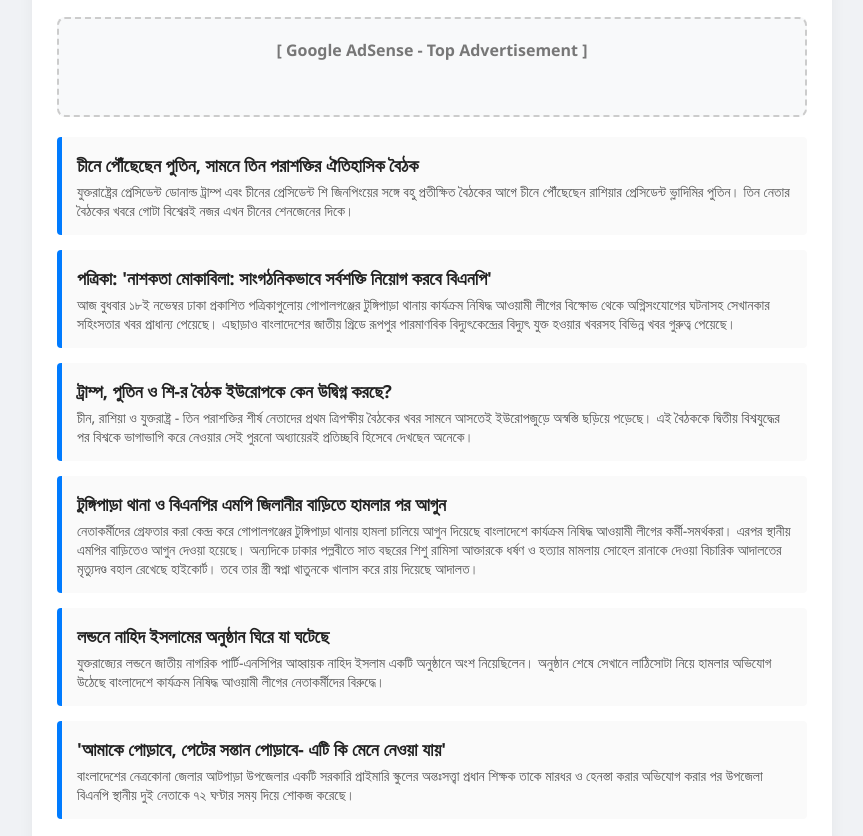
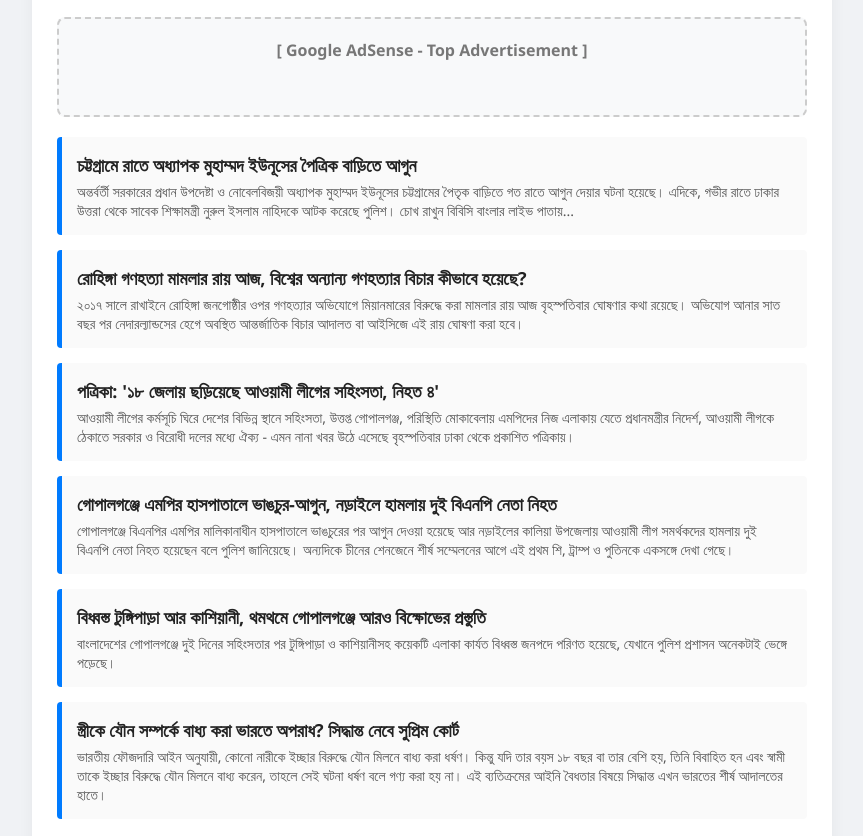
Before and after one commit to rash28997-design/nur1, a plain HTML site: page index.html in a window 1280 px wide. Shown: the part 91-927 px from the top of the page, without its empty margins (208-1071 px from the left). Drawn offline with Linux system fonts and the light colour scheme.

Commit message:
Automated daily news update

```diff
--- a/index.html
+++ b/index.html
@@ -33,56 +33,56 @@
 
 <div class="news-card">
     <h3>
-        <a href="https://www.bbc.com/bengali/articles/cqr7ge23l9njo?at_medium=RSS&amp;at_campaign=rss" target="_blank" rel="noopener noreferrer">
-            চীনে পৌঁছেছেন পুতিন, সামনে তিন পরাশক্তির ঐতিহাসিক বৈঠক
+        <a href="https://www.bbc.co.uk/bengali/live/c6j4r8jnvx2yt?at_medium=RSS&amp;at_campaign=rss" target="_blank" rel="noopener noreferrer">
+            চট্টগ্রামে রাতে অধ্যাপক মুহাম্মদ ইউনূসের পৈত্রিক বাড়িতে আগুন
         </a>
     </h3>
-    <p>যুক্তরাষ্ট্রের প্রেসিডেন্ট ডোনাল্ড ট্রাম্প এবং চীনের প্রেসিডেন্ট শি জিনপিংয়ের সঙ্গে বহু প্রতীক্ষিত বৈঠকের আগে চীনে পৌঁছেছেন রাশিয়ার প্রেসিডেন্ট ভ্লাদিমির পুতিন। তিন নেতার বৈঠকের খবরে গোটা বিশ্বেরই নজর এখন চীনের শেনজেনের দিকে।</p>
+    <p>অন্তর্বর্তী সরকারের প্রধান উপদেষ্টা ও নোবেলবিজয়ী অধ্যাপক মুহাম্মদ ইউনূসের চট্টগ্রামের পৈতৃক বাড়িতে গত রাতে আগুন দেয়ার ঘটনা হয়েছে। এদিকে, গভীর রাতে ঢাকার উত্তরা থেকে সাবেক শিক্ষামন্ত্রী নুরুল ইসলাম নাহিদকে আটক করেছে পুলিশ। চোখ রাখুন বিবিসি বাংলার লাইভ পাতায়...</p>
 </div>
 
 <div class="news-card">
     <h3>
-        <a href="https://www.bbc.com/bengali/articles/cr2kl55w0dd5o?at_medium=RSS&amp;at_campaign=rss" target="_blank" rel="noopener noreferrer">
-            পত্রিকা: &#x27;নাশকতা মোকাবিলা: সাংগঠনিকভাবে সর্বশক্তি নিয়োগ করবে বিএনপি&#x27;
+        <a href="https://www.bbc.com/bengali/articles/c64gnxe7g7d9o?at_medium=RSS&amp;at_campaign=rss" target="_blank" rel="noopener noreferrer">
+            রোহিঙ্গা গণহত্যা মামলার রায় আজ, বিশ্বের অন্যান্য গণহত্যার বিচার কীভাবে হয়েছে?
         </a>
     </h3>
-    <p>আজ বুধবার ১৮ই নভেম্বর ঢাকা প্রকাশিত পত্রিকাগুলোয় গোপালগঞ্জের টুঙ্গিপাড়া থানায় কার্যক্রম নিষিদ্ধ আওয়ামী লীগের বিক্ষোভ থেকে অগ্নিসংযোগের ঘটনাসহ সেখানকার সহিংসতার খবর প্রাধান্য পেয়েছে। এছাড়াও বাংলাদেশের জাতীয় গ্রিডে রূপপুর পারমাণবিক বিদ্যুৎকেন্দ্রের বিদ্যুৎ যুক্ত হওয়ার খবরসহ বিভিন্ন খবর গুরুত্ব পেয়েছে।</p>
+    <p>২০১৭ সালে রাখাইনে রোহিঙ্গা জনগোষ্ঠীর ওপর গণহত্যার অভিযোগে মিয়ানমারের বিরুদ্ধে করা মামলার রায় আজ বৃহস্পতিবার  ঘোষণার কথা রয়েছে। অভিযোগ আনার সাত বছর পর নেদারল্যান্ডসের হেগে অবস্থিত আন্তর্জাতিক বিচার আদালত বা আইসিজে এই রায় ঘোষণা করা হবে।</p>
 </div>
 
 <div class="news-card">
     <h3>
-        <a href="https://www.bbc.com/bengali/articles/cmd91x19007lo?at_medium=RSS&amp;at_campaign=rss" target="_blank" rel="noopener noreferrer">
-            ট্রাম্প, পুতিন ও শি-র বৈঠক ইউরোপকে কেন উদ্বিগ্ন করছে?
+        <a href="https://www.bbc.com/bengali/articles/cr62pq1j2x6jo?at_medium=RSS&amp;at_campaign=rss" target="_blank" rel="noopener noreferrer">
+            পত্রিকা: &#x27;১৮ জেলায় ছড়িয়েছে আওয়ামী লীগের সহিংসতা, নিহত ৪&#x27;
         </a>
     </h3>
-    <p>চীন, রাশিয়া ও যুক্তরাষ্ট্র - তিন পরাশক্তির শীর্ষ নেতাদের প্রথম ত্রিপক্ষীয় বৈঠকের খবর সামনে আসতেই ইউরোপজুড়ে অস্বস্তি ছড়িয়ে পড়েছে। এই বৈঠককে দ্বিতীয় বিশ্বযুদ্ধের পর বিশ্বকে ভাগাভাগি করে নেওয়ার সেই পুরনো অধ্যায়েরই প্রতিচ্ছবি হিসেবে দেখছেন অনেকে।</p>
+    <p>আওয়ামী লীগের কর্মসূচি ঘিরে দেশের বিভিন্ন স্থানে সহিংসতা, উত্তপ্ত গোপালগঞ্জ, পরিস্থিতি মোকাবেলায় এমপিদের নিজ এলাকায় যেতে প্রধানমন্ত্রীর নিদের্শ, আওয়ামী লীগকে ঠেকাতে সরকার ও বিরোধী দলের মধ্যে ঐক্য - এমন নানা খবর উঠে এসেছে বৃহস্পতিবার ঢাকা থেকে প্রকাশিত পত্রিকায়।</p>
 </div>
 
 <div class="news-card">
     <h3>
-        <a href="https://www.bbc.co.uk/bengali/live/cmx2xw1r4wldt?at_medium=RSS&amp;at_campaign=rss" target="_blank" rel="noopener noreferrer">
-            টুঙ্গিপাড়া থানা ও বিএনপির এমপি জিলানীর বাড়িতে হামলার পর আগুন
+        <a href="https://www.bbc.co.uk/bengali/live/cwe9kn24gdn9t?at_medium=RSS&amp;at_campaign=rss" target="_blank" rel="noopener noreferrer">
+            গোপালগঞ্জে এমপির হাসপাতালে ভাঙচুর-আগুন, নড়াইলে হামলায় দুই বিএনপি নেতা নিহত
         </a>
     </h3>
-    <p>নেতাকর্মীদের গ্রেফতার করা কেন্দ্র করে গোপালগঞ্জের টুঙ্গিপাড়া থানায় হামলা চালিয়ে আগুন দিয়েছে বাংলাদেশে কার্যক্রম নিষিদ্ধ আওয়ামী লীগের কর্মী-সমর্থকরা। এরপর স্থানীয় এমপির বাড়িতেও আগুন দেওয়া হয়েছে। অন্যদিকে ঢাকার পল্লবীতে সাত বছরের শিশু রামিসা আক্তারকে ধর্ষণ ও হত্যার মামলায় সোহেল রানাকে দেওয়া বিচারিক আদালতের মৃত্যুদণ্ড বহাল রেখেছে হাইকোর্ট। তবে তার স্ত্রী স্বপ্না খাতুনকে খালাস করে রায় দিয়েছে আদালত।</p>
+    <p>গোপালগঞ্জে বিএনপির এমপির মালিকানাধীন হাসপাতালে ভাঙচুরের পর আগুন দেওয়া হয়েছে আর নড়াইলের কালিয়া উপজেলায় আওয়ামী লীগ সমর্থকদের হামলায় দুই বিএনপি নেতা নিহত হয়েছেন বলে পুলিশ জানিয়েছে। অন্যদিকে চীনের শেনজেনে শীর্ষ সম্মেলনের আগে এই প্রথম শি, ট্রাম্প ও পুতিনকে একসঙ্গে দেখা গেছে।</p>
 </div>
 
 <div class="news-card">
     <h3>
-        <a href="https://www.bbc.com/bengali/articles/cr93080g1z73o?at_medium=RSS&amp;at_campaign=rss" target="_blank" rel="noopener noreferrer">
-            লন্ডনে নাহিদ ইসলামের অনুষ্ঠান ঘিরে যা ঘটেছে
+        <a href="https://www.bbc.com/bengali/articles/cqzjr30yvk48o?at_medium=RSS&amp;at_campaign=rss" target="_blank" rel="noopener noreferrer">
+            বিধ্বস্ত টুঙ্গিপাড়া আর কাশিয়ানী, থমথমে গোপালগঞ্জে আরও বিক্ষোভের প্রস্তুতি
         </a>
     </h3>
-    <p>যুক্তরাজ্যের লন্ডনে জাতীয় নাগরিক পার্টি-এনসিপির আহ্বায়ক নাহিদ ইসলাম একটি অনুষ্ঠানে অংশ নিয়েছিলেন। অনুষ্ঠান শেষে সেখানে লাঠিসোটা নিয়ে হামলার অভিযোগ উঠেছে বাংলাদেশে কার্যক্রম নিষিদ্ধ আওয়ামী লীগের নেতাকর্মীদের বিরুদ্ধে।</p>
+    <p>বাংলাদেশের গোপালগঞ্জে দুই দিনের সহিংসতার পর টুঙ্গিপাড়া ও কাশিয়ানীসহ কয়েকটি এলাকা কার্যত বিধ্বস্ত জনপদে পরিণত হয়েছে, যেখানে পুলিশ প্রশাসন অনেকটাই ভেঙ্গে পড়েছে।</p>
 </div>
 
 <div class="news-card">
     <h3>
-        <a href="https://www.bbc.com/bengali/articles/cr5y18n54348o?at_medium=RSS&amp;at_campaign=rss" target="_blank" rel="noopener noreferrer">
-            &#x27;আমাকে পোড়াবে, পেটের সন্তান পোড়াবে- এটি কি মেনে নেওয়া যায়&#x27;
+        <a href="https://www.bbc.com/bengali/articles/c39w9510gnj4o?at_medium=RSS&amp;at_campaign=rss" target="_blank" rel="noopener noreferrer">
+            স্ত্রীকে যৌন সম্পর্কে বাধ্য করা ভারতে অপরাধ? সিদ্ধান্ত নেবে সুপ্রিম কোর্ট
         </a>
     </h3>
-    <p>বাংলাদেশের নেত্রকোনা জেলার আটপাড়া উপজেলার একটি সরকারি প্রাইমারি স্কুলের অন্তঃসত্ত্বা প্রধান শিক্ষক তাকে মারধর ও হেনস্তা  করার অভিযোগ করার পর উপজেলা বিএনপি স্থানীয় দুই নেতাকে ৭২ ঘণ্টার সময় দিয়ে শোকজ করেছে।</p>
+    <p>ভারতীয় ফৌজদারি আইন অনুযায়ী, কোনো নারীকে ইচ্ছার বিরুদ্ধে যৌন মিলনে বাধ্য করা ধর্ষণ। কিন্তু যদি তার বয়স ১৮ বছর বা তার বেশি হয়, তিনি বিবাহিত হন এবং স্বামী তাকে ইচ্ছার বিরুদ্ধে যৌন মিলনে বাধ্য করেন, তাহলে সেই ঘটনা ধর্ষণ বলে গণ্য করা হয় না। এই ব্যতিক্রমের আইনি বৈধতার বিষয়ে সিদ্ধান্ত এখন ভারতের শীর্ষ আদালতের হাতে।</p>
 </div>
 
 <!-- END_NEWS -->
@@ -94,7 +94,7 @@
         </div>
 
         <div class="time-stamp">
-            সর্বশেষ আপডেট: <span id="last-updated">18-11-2026 05:47 AM</span>
+            সর্বশেষ আপডেট: <span id="last-updated">19-11-2026 05:46 AM</span>
         </div>
     </div>
 
```
